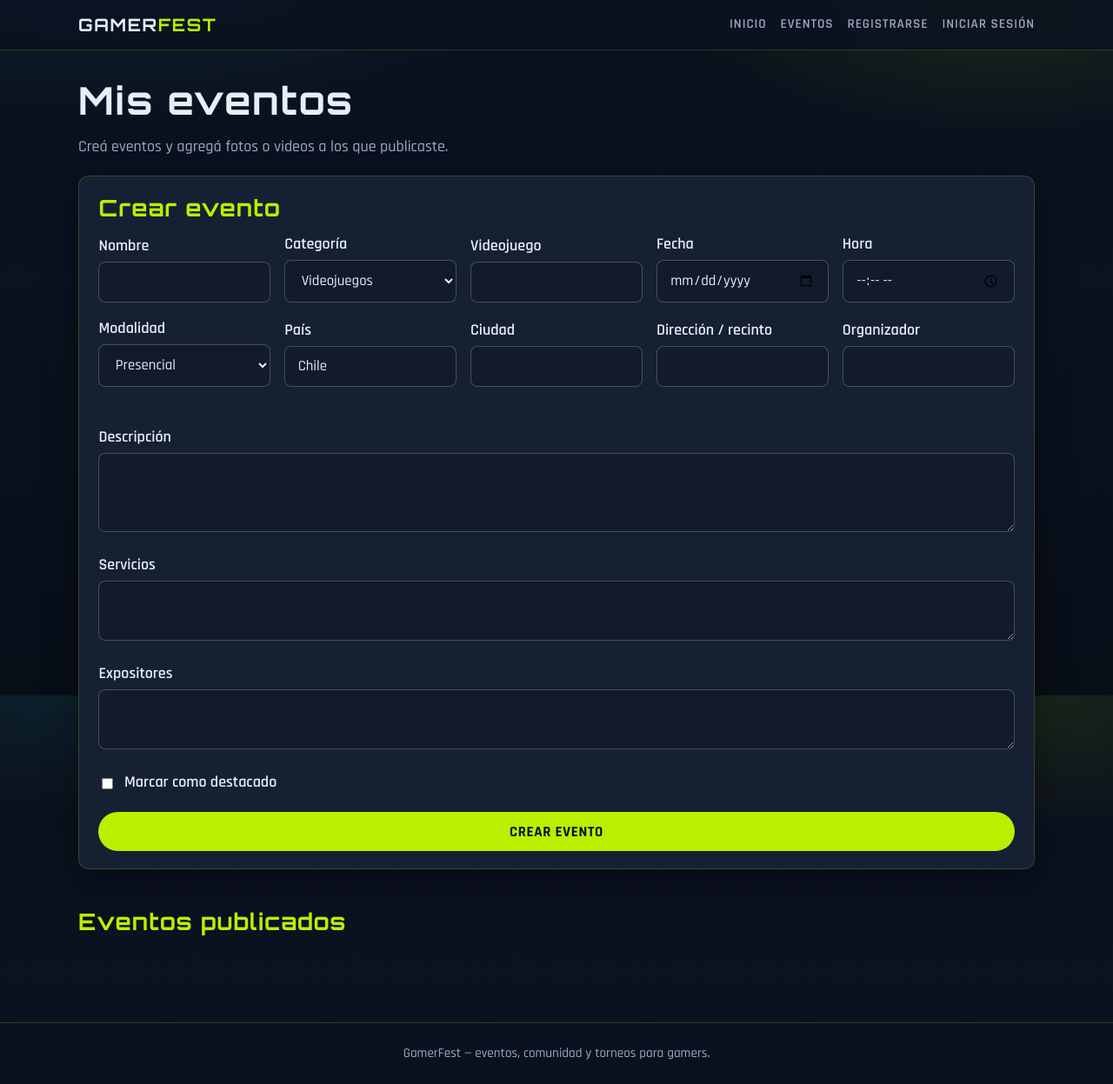
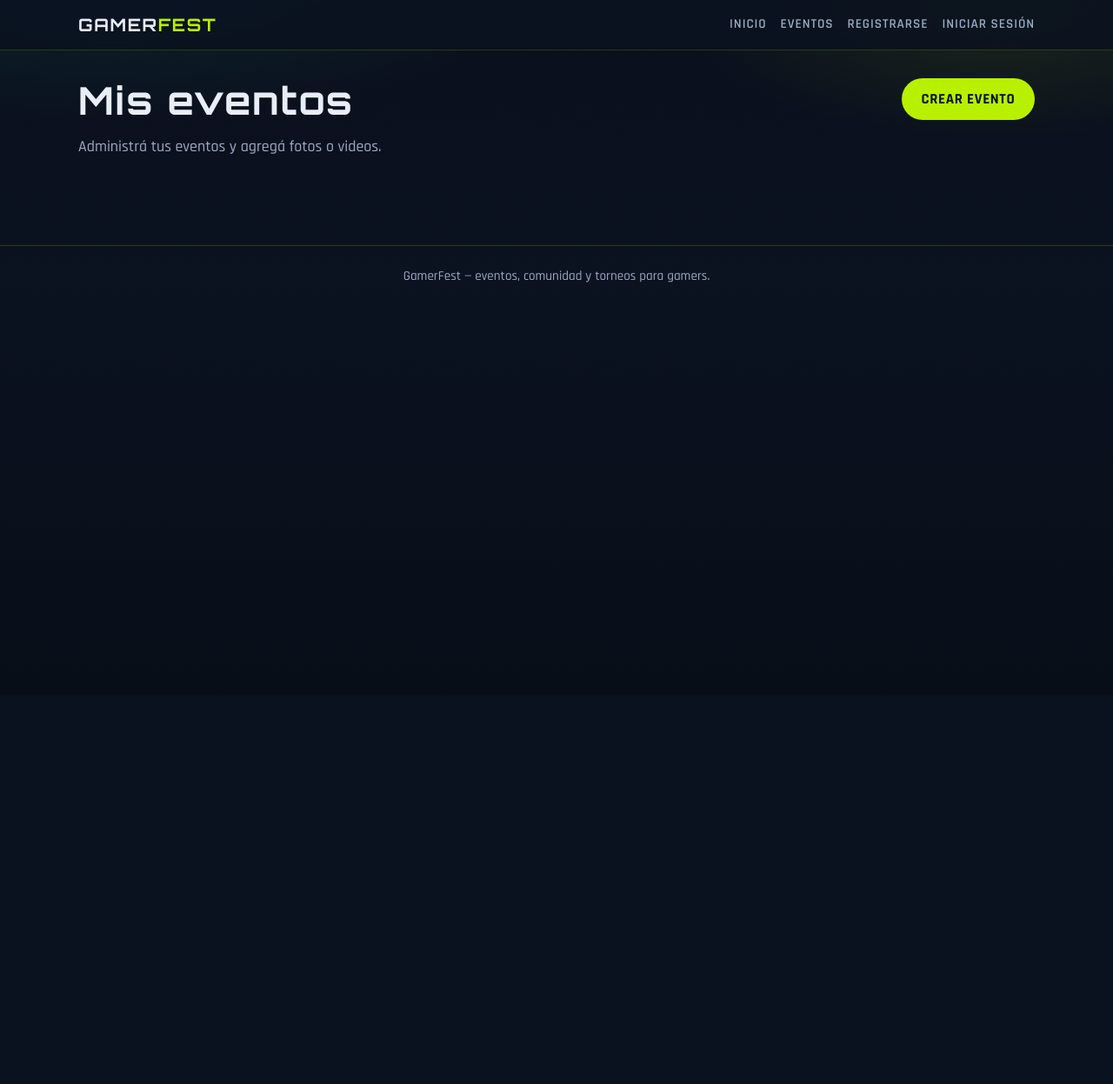
Before and after one commit to fernavardev/gamerfest, a Spring app: template frontend/src/main/resources/templates/mis-eventos.html in a window 1280 px wide. Shown: the whole page at 87% size. After the commit the page ends 325 px from the top, so only its background shows below. Run offline with Thymeleaf, Linux system fonts and the light colour scheme; the template is opened without the code that fills it, so the values that code supplies are empty; some of the project's set-up classes (security, data sources, template engines, error pages and the like) are left out, and stand-ins take their place.

Commit message:
Agregar funcionalidad para crear eventos desde una nueva página y mejorar la interfaz de usuario en "Mis eventos". Se incluye un formulario para la creación de eventos y se ajusta el diseño de la sección de eventos existentes.

```diff
--- a/frontend/src/main/resources/static/css/styles.css
+++ b/frontend/src/main/resources/static/css/styles.css
@@ -512,6 +512,26 @@ p { margin: 0 0 1rem; color: var(--muted); }
   }
 }
 
+.section-header {
+  display: flex;
+  flex-wrap: wrap;
+  align-items: flex-start;
+  justify-content: space-between;
+  gap: 1rem;
+  margin-bottom: 1.5rem;
+}
+
+.section-header .section__intro {
+  margin-bottom: 0;
+}
+
+.form-actions {
+  display: flex;
+  flex-wrap: nowrap;
+  gap: 0.6rem;
+  align-items: center;
+}
+
 .media-grid {
   display: grid;
   gap: 0.75rem;
--- a/frontend/src/main/resources/templates/mis-eventos.html
+++ b/frontend/src/main/resources/templates/mis-eventos.html
@@ -9,85 +9,17 @@
 
 <main class="site-main">
     <div class="container">
-        <h1>Mis eventos</h1>
-        <p class="section__intro">Creá eventos y agregá fotos o videos a los que publicaste.</p>
+        <div class="section-header">
+            <div>
+                <h1>Mis eventos</h1>
+                <p class="section__intro">Administrá tus eventos y agregá fotos o videos.</p>
+            </div>
+            <a th:href="@{/mis-eventos/nuevo}" class="btn btn--primary">Crear evento</a>
+        </div>
 
         <p class="alert alert--info" th:if="${mensaje != null}" th:text="${mensaje}"></p>
 
-        <section class="section panel">
-            <h2>Crear evento</h2>
-            <form th:action="@{/mis-eventos}" method="post" class="form-stack">
-                <div class="form-filters">
-                    <div class="form-field">
-                        <label for="nombre">Nombre</label>
-                        <input type="text" id="nombre" name="nombre" required>
-                    </div>
-                    <div class="form-field">
-                        <label for="categoria">Categoría</label>
-                        <select id="categoria" name="categoria" required>
-                            <option value="Videojuegos">Videojuegos</option>
-                            <option value="Esports">E-Sports</option>
-                            <option value="Retro">Retro</option>
-                        </select>
-                    </div>
-                    <div class="form-field">
-                        <label for="videojuego">Videojuego</label>
-                        <input type="text" id="videojuego" name="videojuego" required>
-                    </div>
-                    <div class="form-field">
-                        <label for="fecha">Fecha</label>
-                        <input type="date" id="fecha" name="fecha" required>
-                    </div>
-                    <div class="form-field">
-                        <label for="hora">Hora</label>
-                        <input type="time" id="hora" name="hora" required>
-                    </div>
-                    <div class="form-field">
-                        <label for="modalidad">Modalidad</label>
-                        <select id="modalidad" name="modalidad" required>
-                            <option value="PRESENCIAL">Presencial</option>
-                            <option value="ONLINE">Online</option>
-                        </select>
-                    </div>
-                    <div class="form-field">
-                        <label for="pais">País</label>
-                        <input type="text" id="pais" name="pais" value="Chile" required>
-                    </div>
-                    <div class="form-field">
-                        <label for="ciudad">Ciudad</label>
-                        <input type="text" id="ciudad" name="ciudad" required>
-                    </div>
-                    <div class="form-field">
-                        <label for="direccion">Dirección / recinto</label>
-                        <input type="text" id="direccion" name="direccion" required>
-                    </div>
-                    <div class="form-field">
-                        <label for="organizador">Organizador</label>
-                        <input type="text" id="organizador" name="organizador" required>
-                    </div>
-                </div>
-                <div class="form-field">
-                    <label for="descripcion">Descripción</label>
-                    <textarea id="descripcion" name="descripcion" rows="3" required></textarea>
-                </div>
-                <div class="form-field">
-                    <label for="servicios">Servicios</label>
-                    <textarea id="servicios" name="servicios" rows="2"></textarea>
-                </div>
-                <div class="form-field">
-                    <label for="expositores">Expositores</label>
-                    <textarea id="expositores" name="expositores" rows="2"></textarea>
-                </div>
-                <div class="form-field form-field--check">
-                    <input type="checkbox" id="destacado" name="destacado" value="true">
-                    <label for="destacado">Marcar como destacado</label>
-                </div>
-                <button type="submit" class="btn btn--primary">Crear evento</button>
-            </form>
-        </section>
-
         <section class="section">
-            <h2>Eventos publicados</h2>
             <div class="grid grid--2" th:if="${!eventos.isEmpty()}">
                 <article class="card" th:each="evento : ${eventos}">
                     <span class="badge" th:text="${evento.categoria}">Categoría</span>
@@ -145,6 +77,7 @@
             </div>
             <p class="empty-state panel" th:if="${eventos.isEmpty()}">
                 Todavía no publicaste eventos.
+                <a th:href="@{/mis-eventos/nuevo}">Creá el primero</a>.
             </p>
         </section>
     </div>
```
Also changed, not shown: frontend/src/main/java/com/example/gamerfest/MisEventosController.java (+6 -1 lines), frontend/src/main/resources/templates/crear-evento.html (added, +93 -0 lines).
